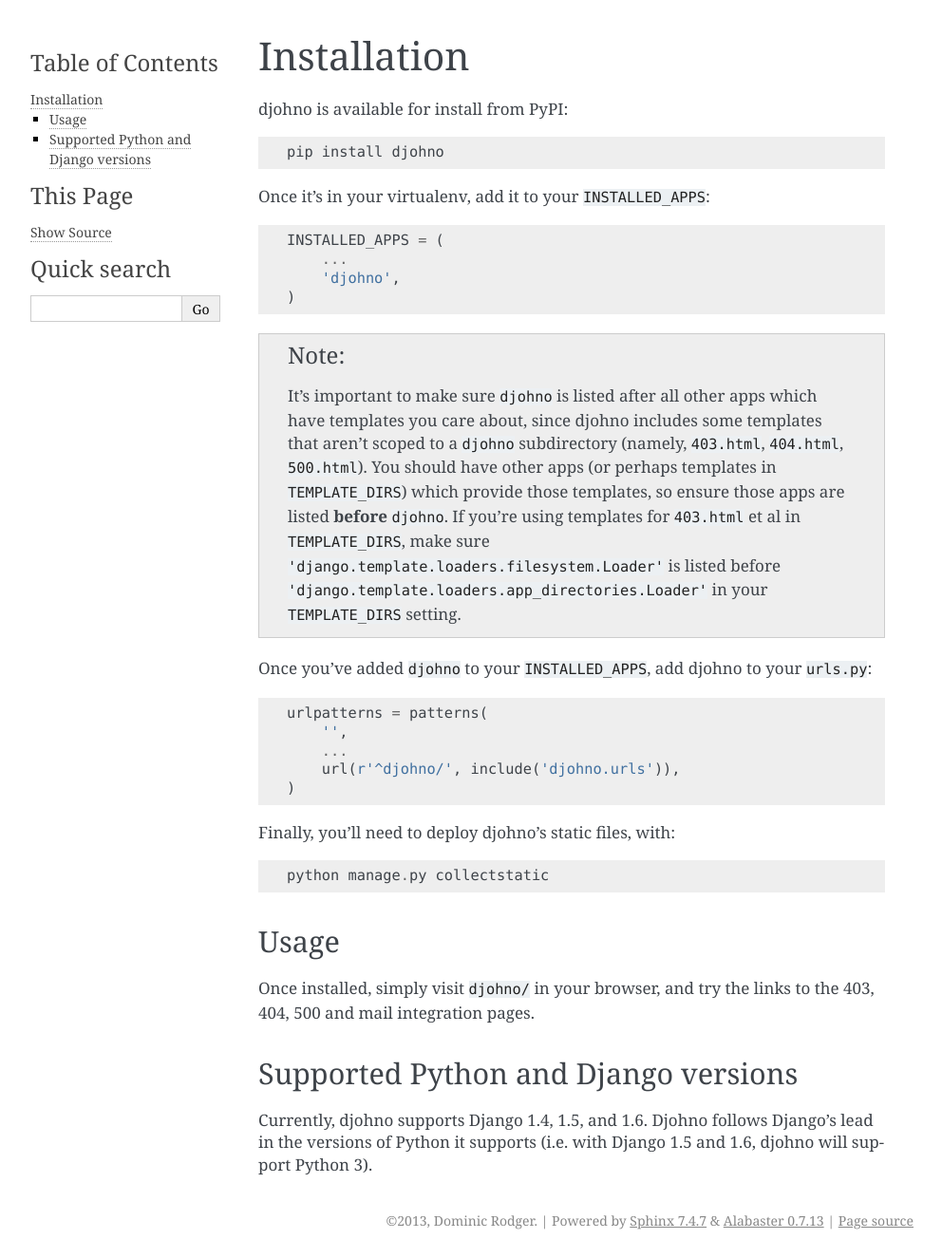
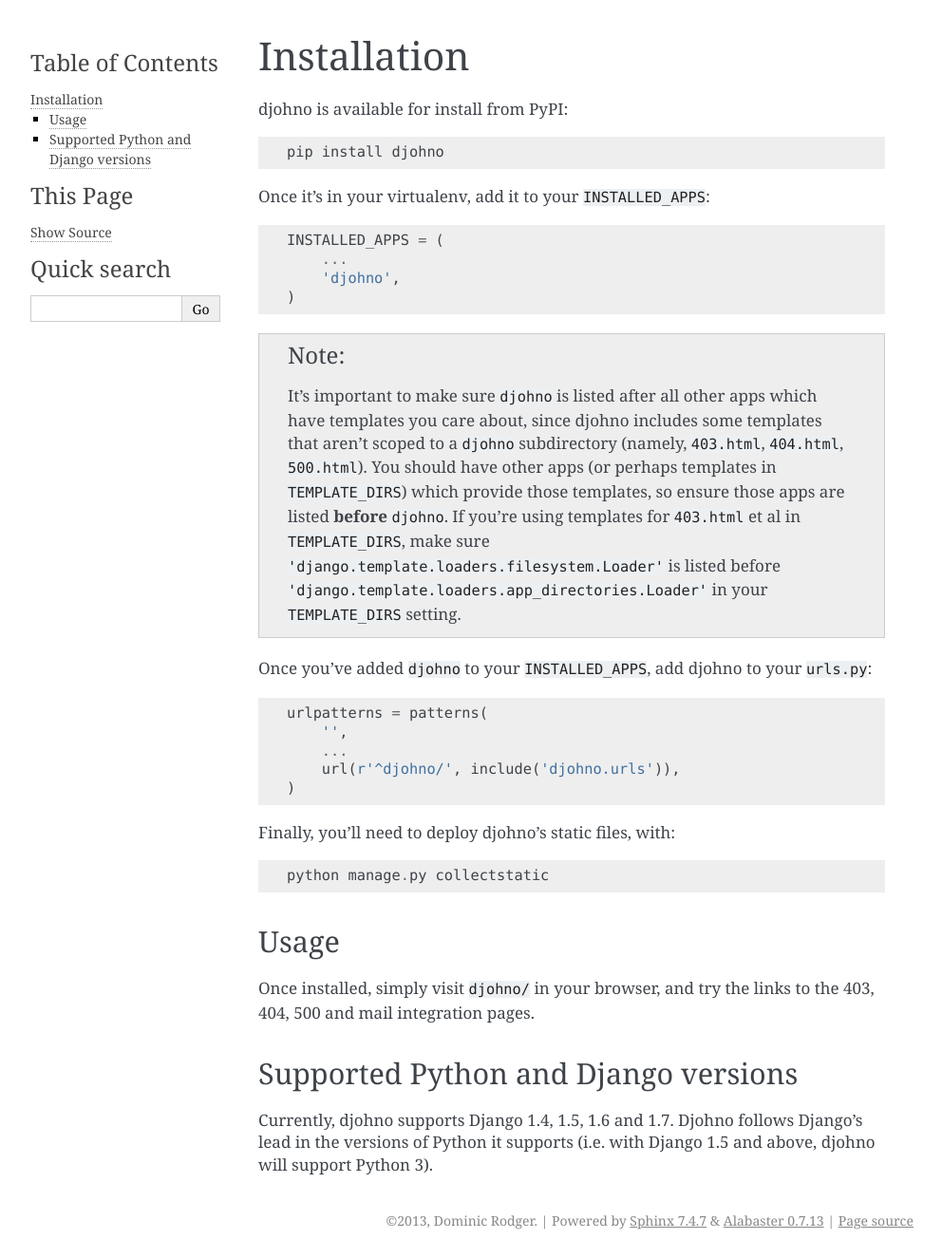
Before and after one commit to dominicrodger/djohno, a Sphinx documentation site: the page built from docs/installation.rst, in a window 1280 px wide. Shown: the whole page at 95% size, without its empty margins (148-1140 px from the left). Built offline with Sphinx 7.4.7, drawn with Linux system fonts in a browser that asks for light colours.

Commit message:
Noting official support for Django 1.7
We can't support Django 1.8 until django-setuptest does, or
until we've switched to just using pytest-django or
something similar.

```diff
--- a/docs/installation.rst
+++ b/docs/installation.rst
@@ -48,6 +48,6 @@
 Supported Python and Django versions
 ------------------------------------
 
-Currently, djohno supports Django 1.4, 1.5, and 1.6. Djohno follows
-Django's lead in the versions of Python it supports (i.e. with Django
-1.5 and 1.6, djohno will support Python 3).
+Currently, djohno supports Django 1.4, 1.5, 1.6 and 1.7. Djohno
+follows Django's lead in the versions of Python it supports
+(i.e. with Django 1.5 and above, djohno will support Python 3).
--- a/setup.py
+++ b/setup.py
@@ -29,7 +29,7 @@
         'Programming Language :: Python :: 3.3',
     ],
     tests_require=(
-        'django-setuptest==0.1.3',
+        'django-setuptest==0.1.6',
         'mock==1.0.1',
         'httpretty==0.6.3',
     ),
```
Also changed, not shown: .travis.yml, 1 other file.
